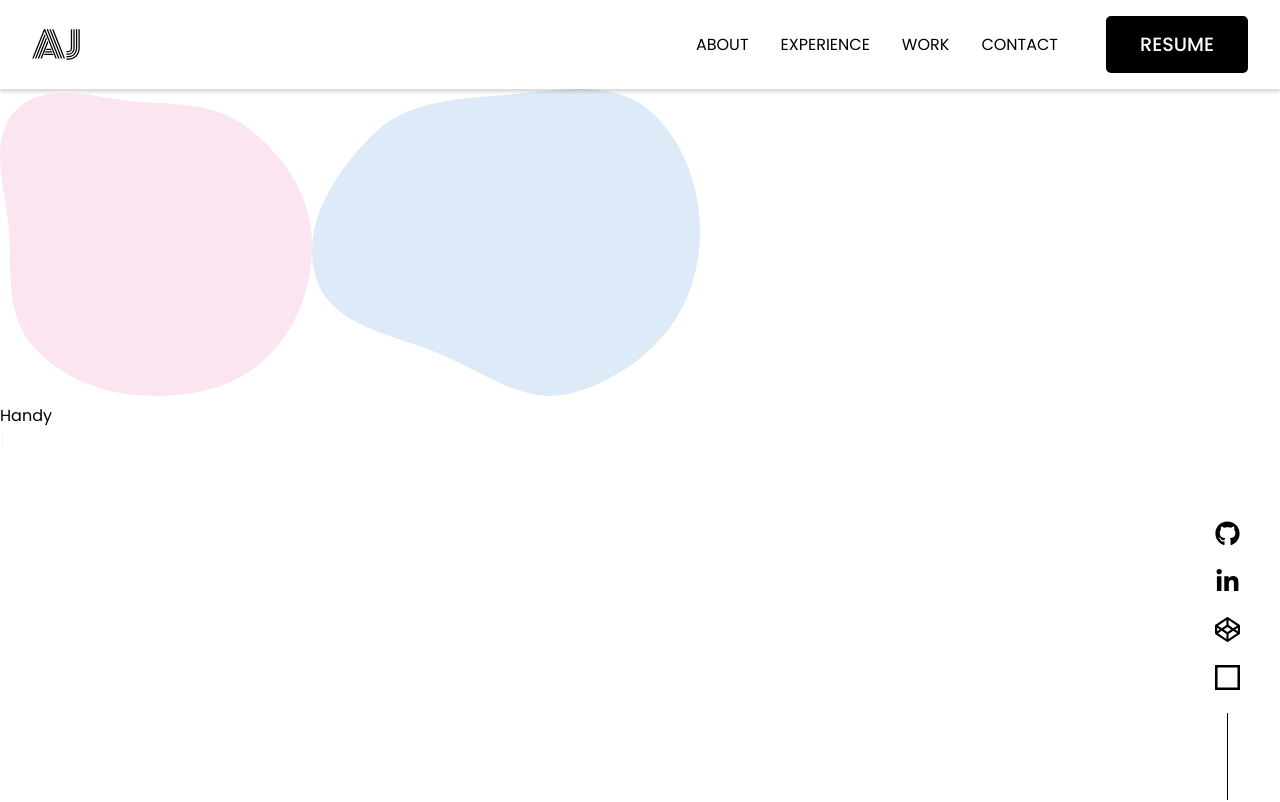
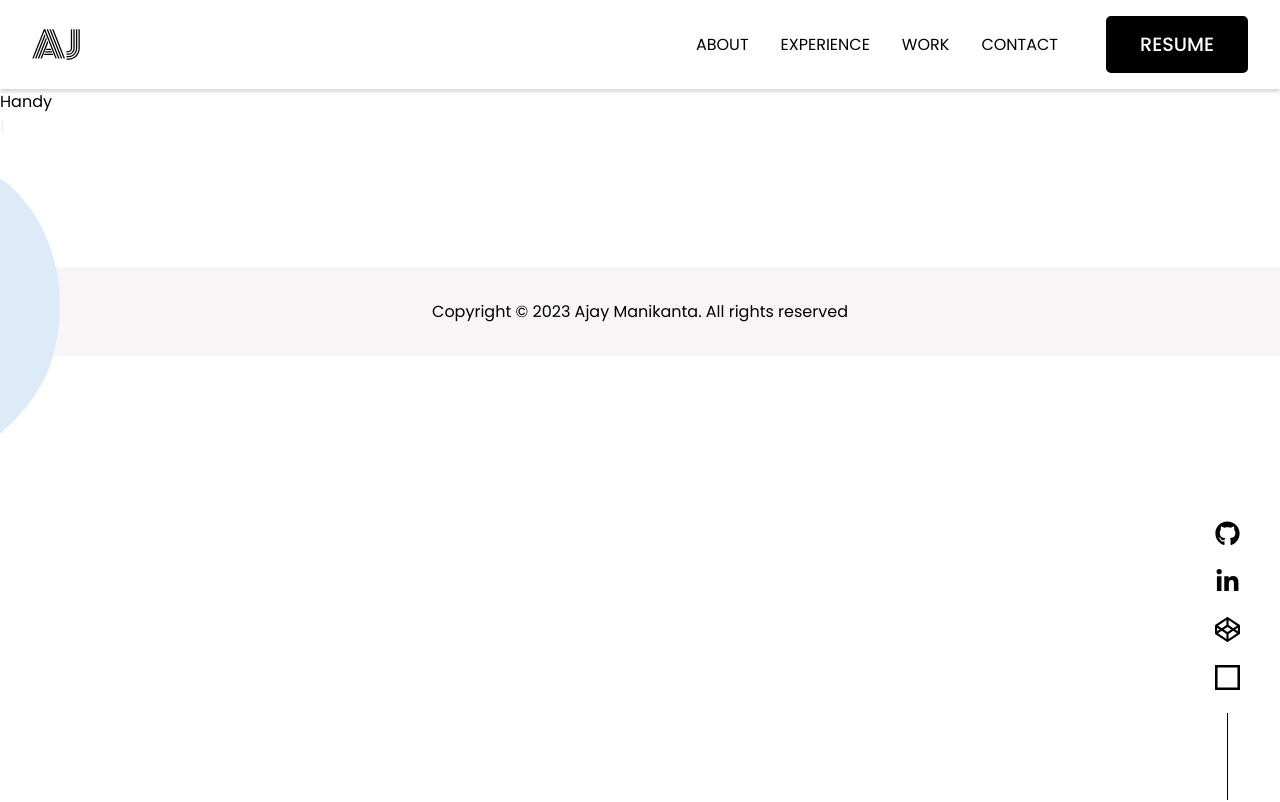
Before and after one commit to AjayManikantaG/resume, a React (Vite) app: page / in a window 1280 px wide. Shown: the top 802 px of the page. Built offline with nearby package versions, Linux system fonts and the light colour scheme.

Commit message:
main section intial changes

```diff
--- a/src/App.css
+++ b/src/App.css
@@ -4,6 +4,7 @@
   top: 0;
   box-shadow: rgba(0, 0, 0, 0.15) 0px 3px 3px 0px;
   z-index: 20;
+  background-color: white;
 }
 
 .header .header-container {
@@ -210,9 +211,31 @@
   background: #fff;
 }
 
-.main-container {
+.main .main-container {
   max-width: 1440px;
 }
+
+.main .main-container .main-header-section {
+  margin-bottom: 8rem;
+  position: relative;
+  display: grid;
+  width: 100%;
+  margin-left: auto;
+  margin-right: auto;
+}
+
+.main .main-container .main-header-section .main-header-blobs {
+  position: absolute;
+  top: 75px;
+  left: 0;
+  right: 0;
+  transform: translate(-50%, 0);
+  overflow: visible;
+  height: 90%;
+  margin-left: auto;
+  margin-right: auto;
+}
+
 /* Home Page Styling --End-- */
 
 /* Footer Styling  */
```
Also changed, not shown: src/pages/HomePage.tsx (+0 -24 lines), 9 other files (tests, documents, lock files or other folders).
